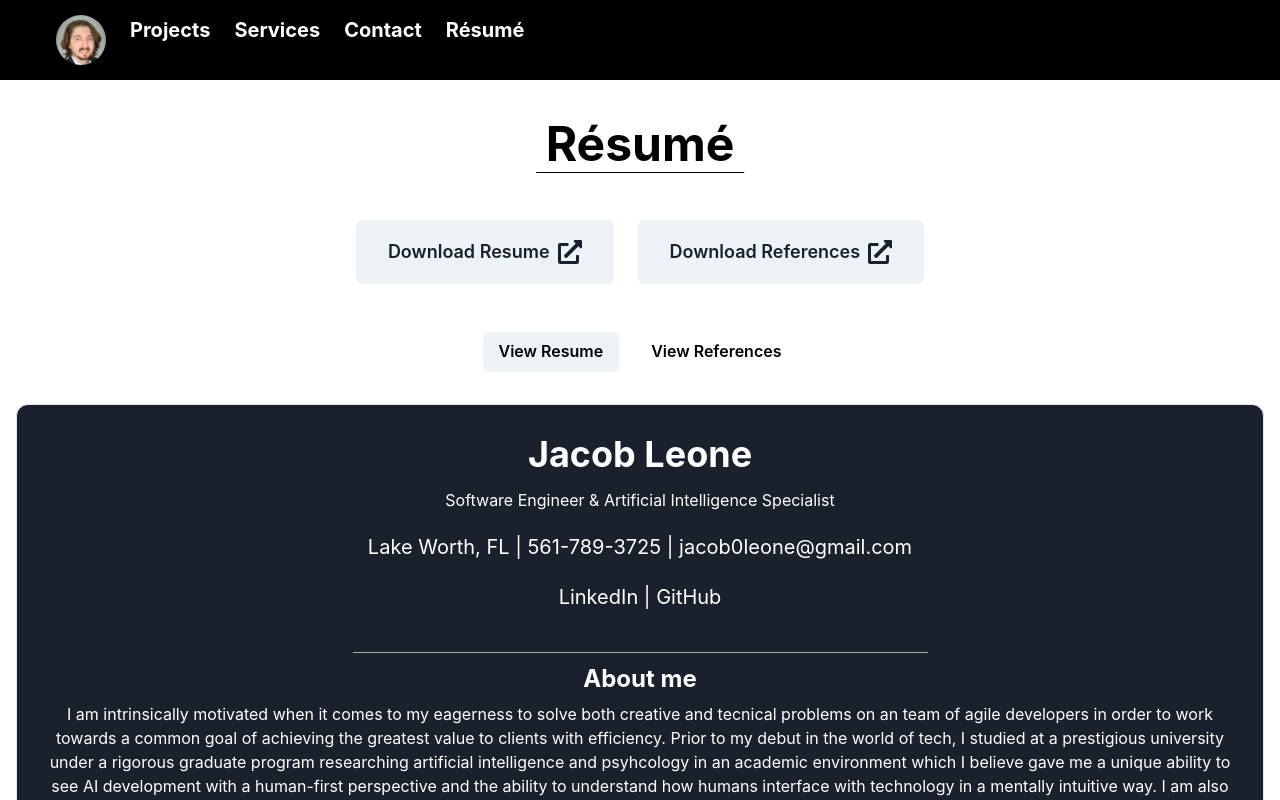
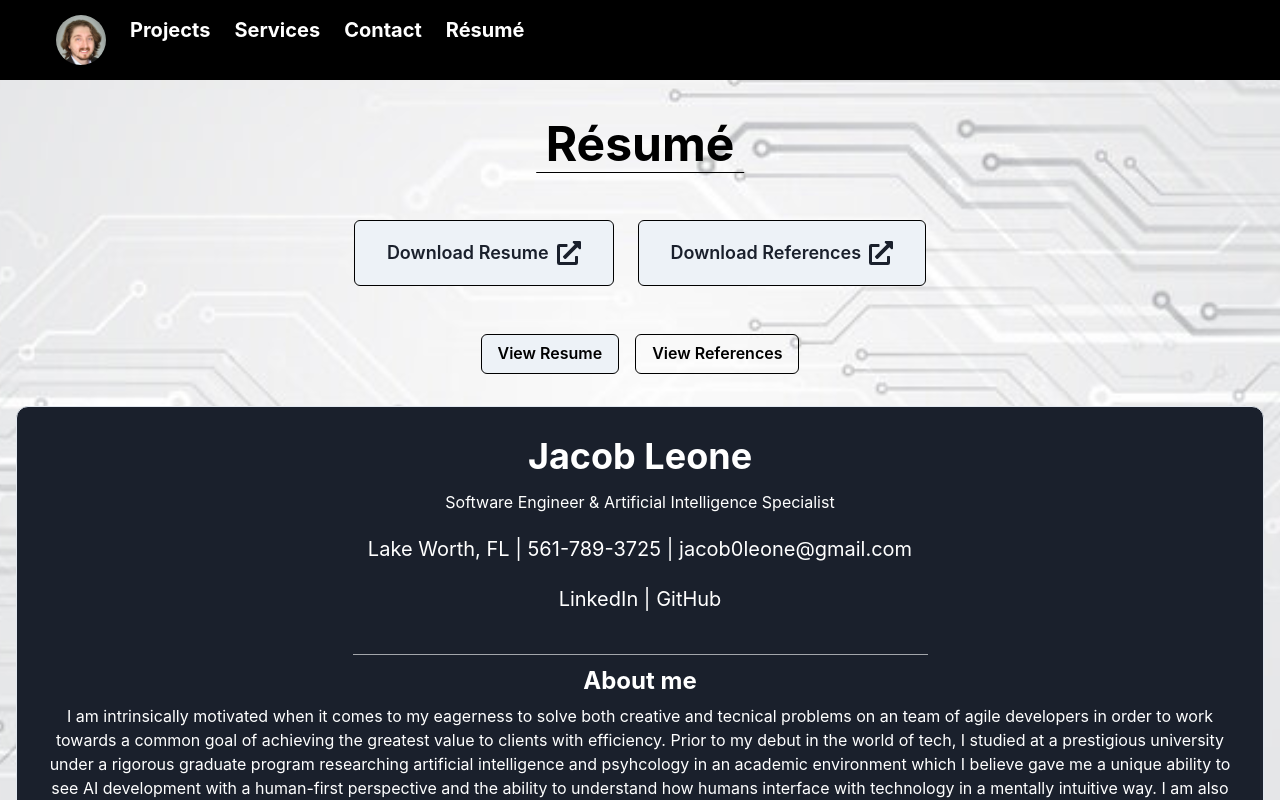
Before and after one commit to jacklion710/jacobleone-tech-portfolio, a Next.js app: page /Resume in a window 1280 px wide. Shown: the top 800 px of the page. Built offline with nearby package versions, Linux system fonts and the light colour scheme.

Commit message:
Added circuit background image

```diff
--- a/pages/Resume.tsx
+++ b/pages/Resume.tsx
@@ -31,7 +31,17 @@ export default function Resume() {
         <meta name="description" content="Download my resume and view my professional references." />
       </Helmet>
 
-      <Flex direction="column" minHeight="100vh" bg={bg} color={color}>
+      <Flex
+          direction="column"
+          minHeight="100vh"
+          bg={bg}
+          color={color}
+          bgImage="url('/images/circuit.jpeg')"
+          bgPos="center"
+          bgSize="cover"
+          bgRepeat="no-repeat"
+          bgAttachment="fixed"
+      >
         <Navbar />
 
         <VStack spacing={8} alignItems="center" justifyContent="center" flexGrow={1} py={10} px={4}>
@@ -63,6 +73,7 @@ export default function Resume() {
                 fontSize="lg"
                 p={8}
                 rightIcon={<Icon as={FaExternalLinkAlt} boxSize={6} />}
+                border="1px solid black"
                 _hover={{
                     transform: "scale(1.1)",
                     bg: "cyan.700",
@@ -77,9 +88,10 @@ export default function Resume() {
                   href="/docs/Jacob_Leone-References.pdf"
                   download
                   colorScheme="gray"
-                  fontSize="lg"  // Increase font size
-                  p={8}  // Increase padding
-                  rightIcon={<Icon as={FaExternalLinkAlt} boxSize={6} />}  // Increase icon size
+                  fontSize="lg"
+                  p={8}
+                  rightIcon={<Icon as={FaExternalLinkAlt} boxSize={6} />}
+                  border="1px solid black"
                   _hover={{
                       transform: "scale(1.1)",
                       bg: "cyan.700",
@@ -94,11 +106,13 @@ export default function Resume() {
             {/* View Selection Buttons */}
             <HStack spacing={4} mt={12}>
               <Button onClick={() => setViewingResume.on()} colorScheme={viewingResume ? "gray" : "white"}
-              color="black">
+              color="black"
+              border=".5px solid black">
                 View Resume
               </Button>
               <Button onClick={() => setViewingResume.off()} colorScheme={!viewingResume ? "gray" : "white"}
-              color="black">
+              color="black"
+              border=".5px solid black">
                 View References
               </Button>
             </HStack>
```
Also changed, not shown: pages/Contact.tsx (+8 -9 lines), pages/Projects.tsx (+11 -1 lines), pages/Services.tsx (+8 -1 lines).
